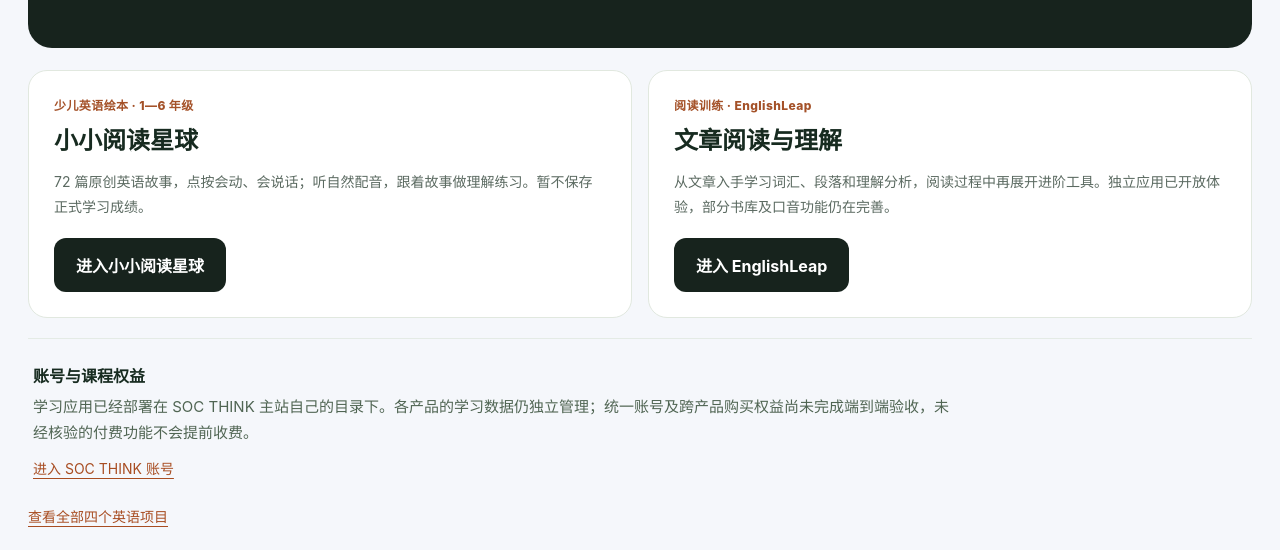
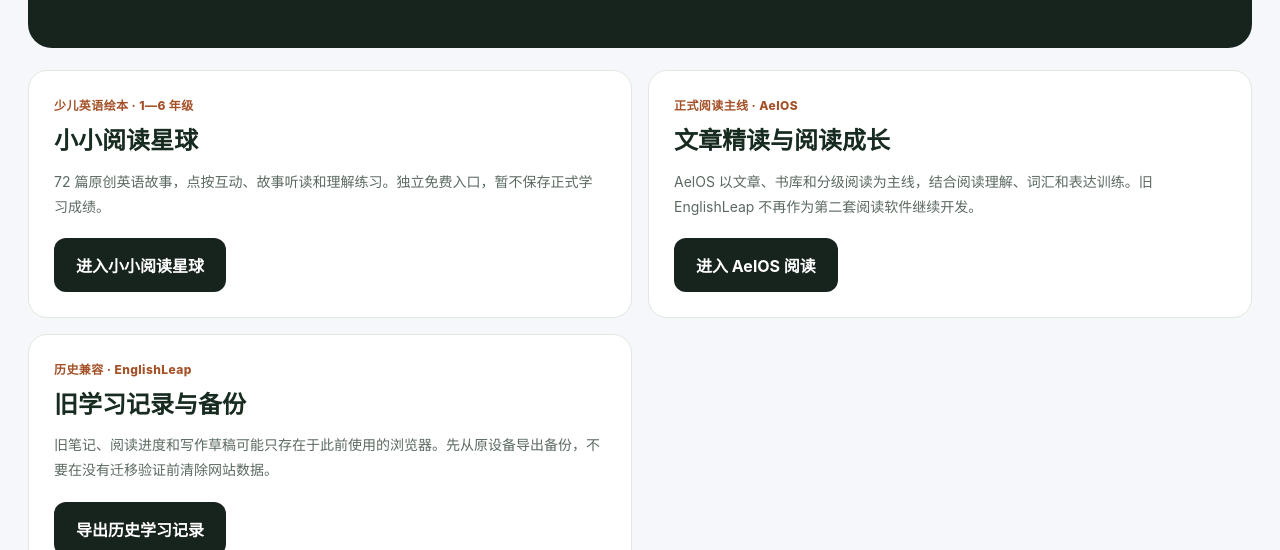
Before and after one commit to star8592/Kangaroo-Practice-Simulator, a Next.js app: page /english/reading in a window 1280 px wide. Shown: the part 402-952 px from the top of the page. Built offline with nearby package versions, Linux system fonts and the light colour scheme; no server answers.

Commit message:
fix(english): make legacy reading page a clear AelOS handoff and backup portal

```diff
--- a/src/components/EnglishStudioPage.tsx
+++ b/src/components/EnglishStudioPage.tsx
@@ -19,18 +19,24 @@ export default function EnglishStudioPage({studio}:{studio:EnglishProductId}){
     <p>{item.summary}</p>
    </div>
   </header>
-  {studio==="reading" ? <section className={styles.readingOptions} aria-label="按阅读阶段选择">
+  {studio==="reading" ? <section className={styles.readingOptions} aria-label="阅读与历史记录">
    <article className={styles.readingCard}>
     <span className={styles.kidsKicker}>少儿英语绘本 · 1—6 年级</span>
     <h2>小小阅读星球</h2>
-    <p>72 篇原创英语故事，点按会动、会说话；听自然配音，跟着故事做理解练习。暂不保存正式学习成绩。</p>
+    <p>72 篇原创英语故事，点按互动、故事听读和理解练习。独立免费入口，暂不保存正式学习成绩。</p>
     <a className={styles.primaryAction} href="/english/reading/kids/">进入小小阅读星球</a>
    </article>
    <article className={styles.readingCard}>
-    <span className={styles.kidsKicker}>阅读训练 · EnglishLeap</span>
-    <h2>文章阅读与理解</h2>
-    <p>从文章入手学习词汇、段落和理解分析，阅读过程中再展开进阶工具。独立应用已开放体验，部分书库及口音功能仍在完善。</p>
-    <a className={styles.primaryAction} href="/english/reading/app/">进入 EnglishLeap</a>
+    <span className={styles.kidsKicker}>正式阅读主线 · AelOS</span>
+    <h2>文章精读与阅读成长</h2>
+    <p>AelOS 以文章、书库和分级阅读为主线，结合阅读理解、词汇和表达训练。旧 EnglishLeap 不再作为第二套阅读软件继续开发。</p>
+    <a className={styles.primaryAction} href="/english/aelos/app/library">进入 AelOS 阅读</a>
+   </article>
+   <article className={styles.readingCard}>
+    <span className={styles.kidsKicker}>历史兼容 · EnglishLeap</span>
+    <h2>旧学习记录与备份</h2>
+    <p>旧笔记、阅读进度和写作草稿可能只存在于此前使用的浏览器。先从原设备导出备份，不要在没有迁移验证前清除网站数据。</p>
+    <a className={styles.primaryAction} href="/english/reading/app/progress">导出历史学习记录</a>
    </article>
   </section> : <section className={styles.launch} aria-label="学习入口">
    <div className={styles.launchText}>
@@ -46,6 +52,6 @@ export default function EnglishStudioPage({studio}:{studio:EnglishProductId}){
    <p>学习应用已经部署在 SOC THINK 主站自己的目录下。各产品的学习数据仍独立管理；统一账号及跨产品购买权益尚未完成端到端验收，未经核验的付费功能不会提前收费。</p>
    <Link href={`/login?next=${encodeURIComponent(item.href)}`}>进入 SOC THINK 账号</Link>
   </section>
-  <div className={styles.back}><Link href="/english">查看全部四个英语项目</Link></div>
+  <div className={styles.back}><Link href="/english">返回英语学习入口</Link></div>
  </div>
 }
```
